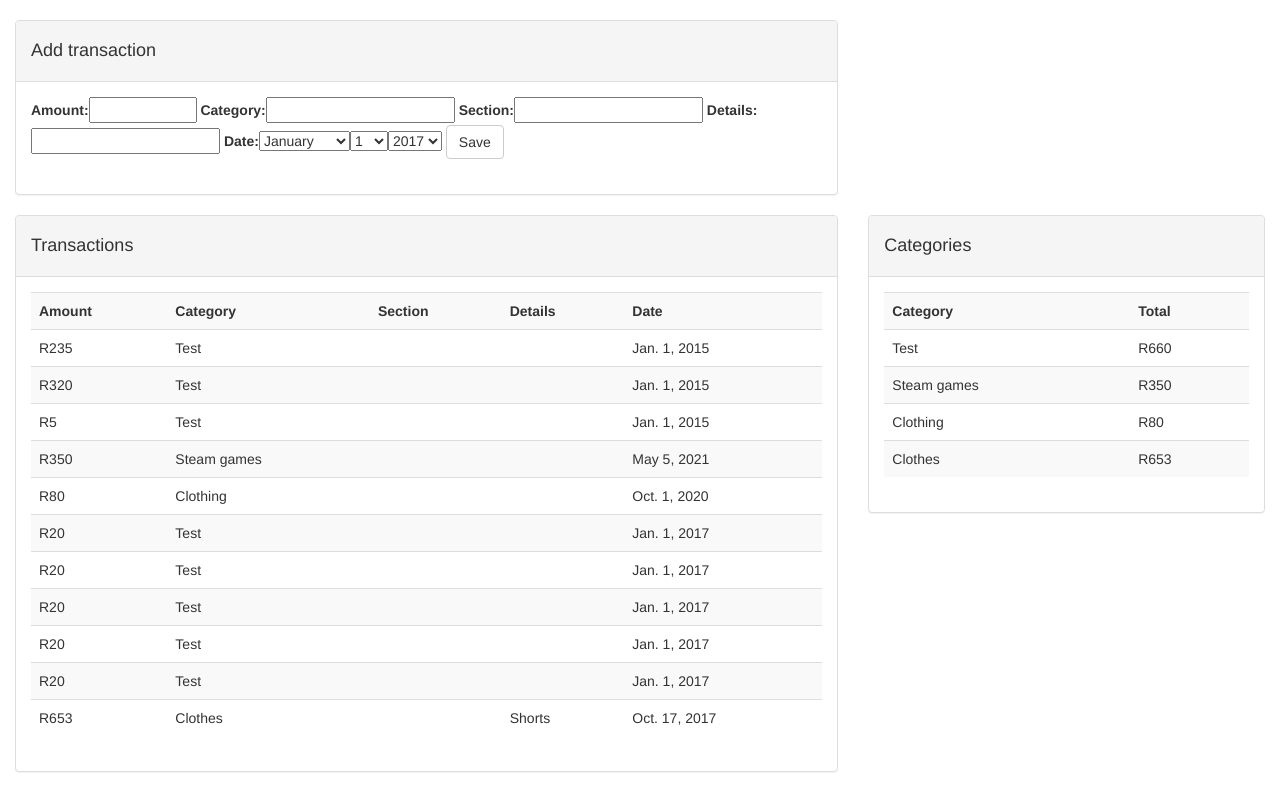
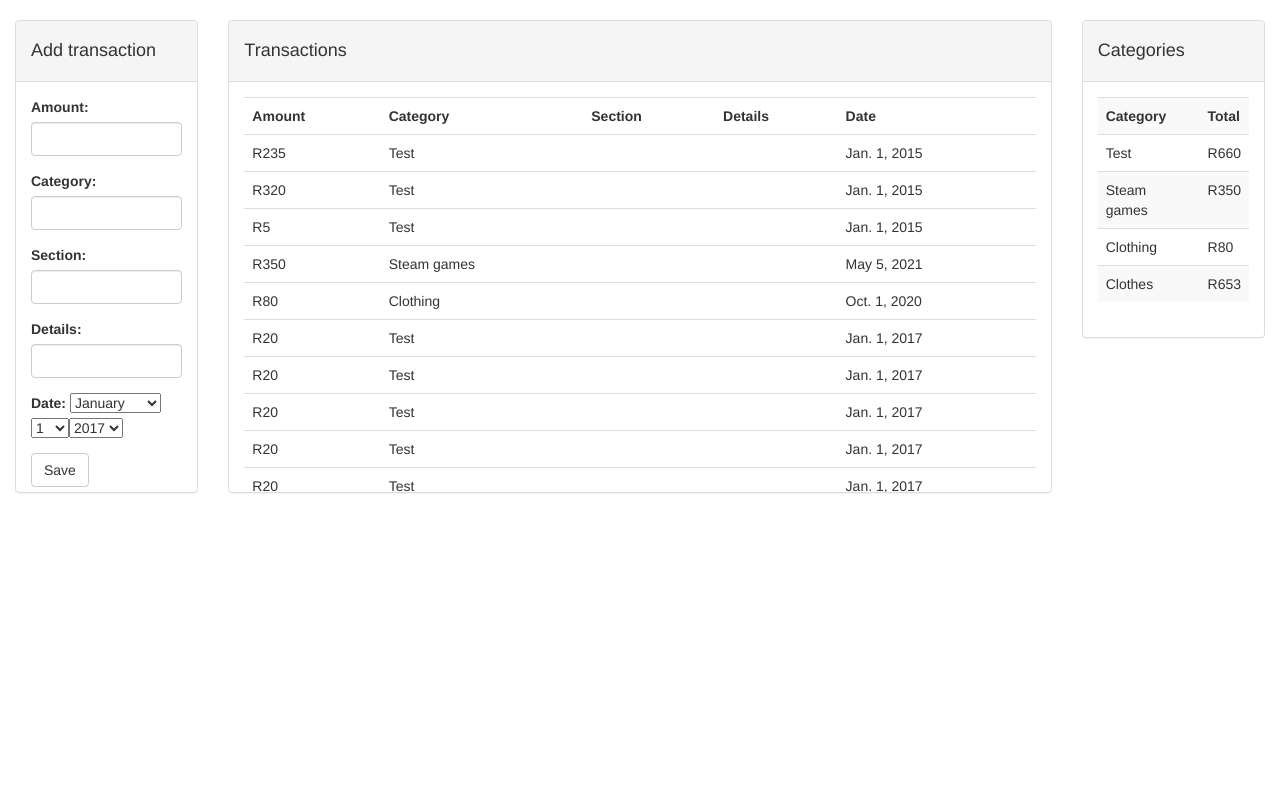
Before and after one commit to dgrindlay/TransactionTracker, a Django app: page /tracker/index/ in a window 1280 px wide. Shown: the part 51-862 px from the top of the page. Run offline with Django 3.2, Linux system fonts and the light colour scheme; data comes from the database, SQL or seed files in the repository; both versions use the stored data as it was after the commit; some libraries are stand-ins or nearby versions.

Commit message:
Changed layout of panels

```diff
--- a/tracker/forms.py
+++ b/tracker/forms.py
@@ -7,6 +7,9 @@ class TransactionForm(forms.ModelForm):
         model = Transaction
         fields = '__all__'
         widgets = {
-            'amount': forms.TextInput(attrs={'size': '10'}),
+            'amount': forms.TextInput(attrs={'size': '10', 'class': 'form-control'}),
+            'category': forms.TextInput(attrs={'size': '10', 'class': 'form-control'}),
+            'section': forms.TextInput(attrs={'size': '10', 'class': 'form-control'}),
+            'details': forms.TextInput(attrs={'size': '10', 'class': 'form-control'}),
             'date': forms.SelectDateWidget(),
         }
--- a/tracker/static/tracker/style.css
+++ b/tracker/static/tracker/style.css
@@ -1,15 +1,3 @@
-table {
-    font-family: arial, sans-serif;
-    border-collapse: collapse;
-    width: 100%;
+.table-responsive .transaction-table {
+    background-color: #1b6d85;
 }
-
-td, th {
-    border: 1px solid #1c1c55;
-    text-align: left;
-    padding: 8px;
-}
-
-tr:nth-child(even) {
-    background-color: #dddddd;
-}
--- a/tracker/templates/tracker/index.html
+++ b/tracker/templates/tracker/index.html
@@ -8,6 +8,7 @@
     <meta name="viewport" content="width=device-width, initial-scale=1">
     <title>Transaction Tracker</title>
     <link rel="stylesheet" href="https://maxcdn.bootstrapcdn.com/bootstrap/3.3.7/css/bootstrap.min.css">
+    <link rel="stylesheet" href={% static 'tracker/style.css' %}>
     <script src="https://ajax.googleapis.com/ajax/libs/jquery/1.12.4/jquery.min.js"></script>
     <script src="https://maxcdn.bootstrapcdn.com/bootstrap/3.3.7/js/bootstrap.min.js"></script>
 </head>
@@ -36,16 +37,20 @@
     <div id="page-wrapper">
         <div class="container-fluid">
             <div class="row">
-                <div class="col-xs-8">
+                <div class="col-xs-2">
                     <div class="panel panel-default">
                         <div class="panel-heading">
                             <h4>Add transaction</h4>
                         </div>
-                        <div class="panel-body">
+                        <div class="panel-body" style="max-height: 410px">
                             <form method="POST" class="post-form">
                                 {% csrf_token %}
                                 {% if form %}
-                                    {{ form.as_table }}
+                                    {% for field in form %}
+                                        <div class="form-group">
+                                            {{ field.label_tag }} {{ field }}
+                                        </div>
+                                    {% endfor %}
                                 {% else %}
                                     <h4>No form found</h4>
                                 {% endif %}
@@ -56,17 +61,15 @@
                         </div>
                     </div>
                 </div>
-            </div>
-            <div class="row">
-                <div class="col-xs-8">
+            <div class="col-xs-8">
                     <div class="panel panel-default">
                         <div class="panel-heading">
                             <h4>Transactions</h4>
                         </div>
-                        <div class="panel-body">
-                            <div>
+                        <div class="panel-body" style="max-height: 410px; overflow-y: scroll">
+                            <div style="overflow-y: auto">
                                 {% if transaction_list %}
-                                    <table class="table table-striped">
+                                    <table class="table">
                                     <tr>
                                         <th>Amount</th>
                                         <th>Category</th>
@@ -91,7 +94,7 @@
                         </div>
                     </div>
                 </div>
-                <div class="col-xs-4">
+            <div class="col-xs-2">
                     <div class="panel panel-default">
                         <div class="panel-heading">
                             <h4>Categories</h4>
```
Also changed, not shown: db.sqlite3.
